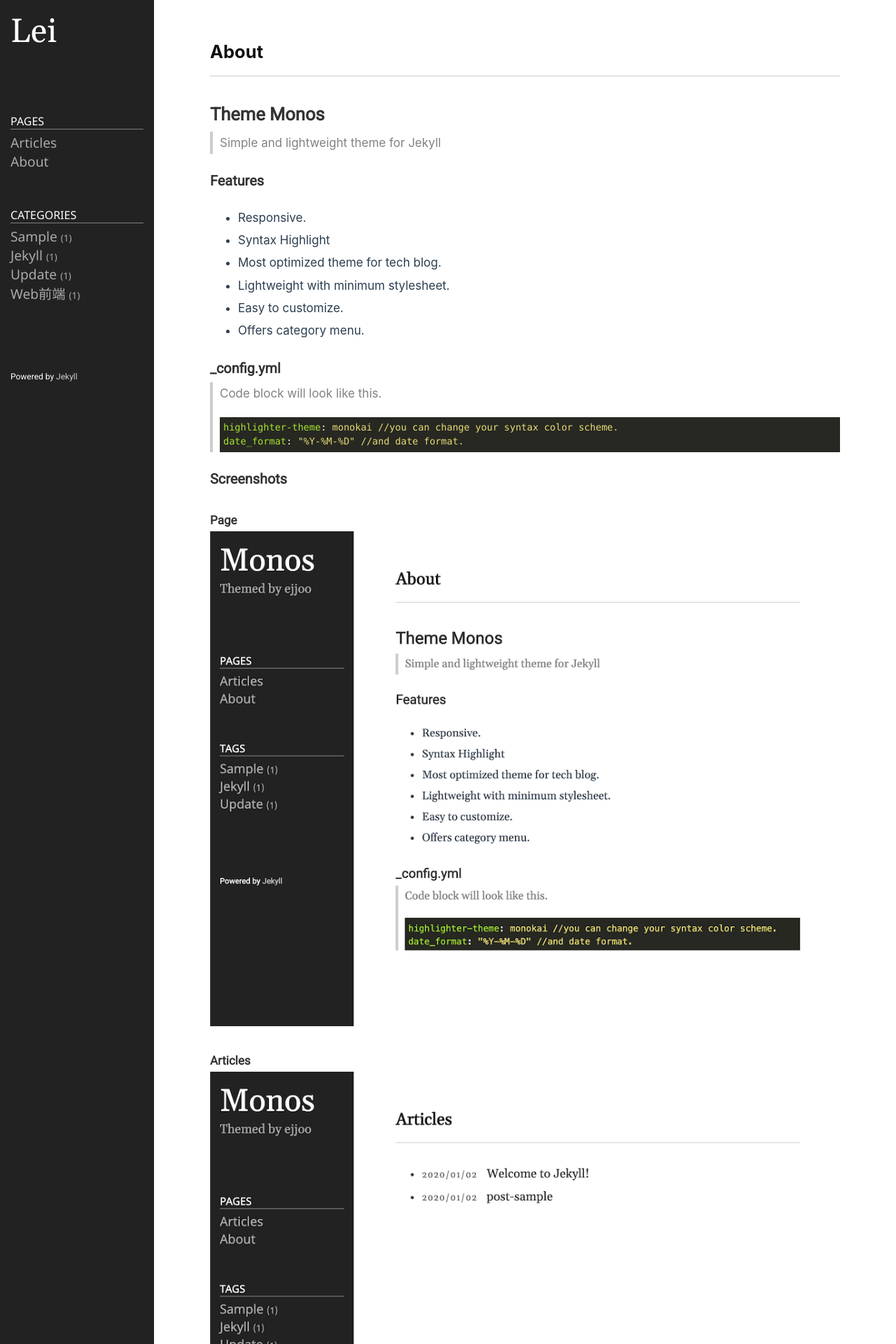
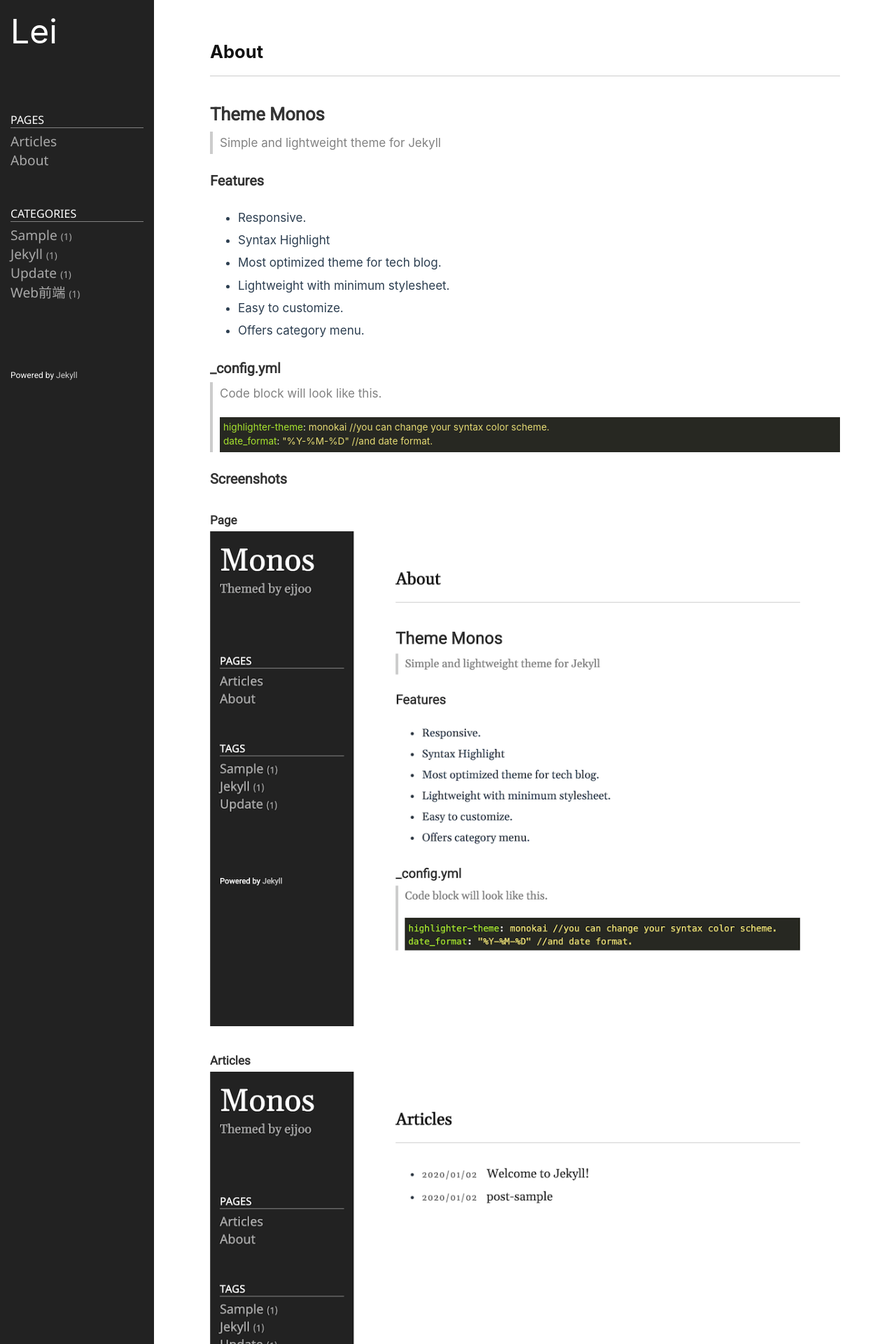
Before and after one commit to Honlay/Honlay.github.io, a Jekyll site: the page built from README.md, in a window 1280 px wide. Shown: the top 1920 px of the page at 70% size. Built offline with Jekyll 4.4.1, drawn with Linux system fonts in a browser that asks for light colours.

Commit message:
Update style.css

```diff
--- a/public/css/style.css
+++ b/public/css/style.css
@@ -73,7 +73,7 @@ pre {
 }
 
 code {
-	font-family: "Menlo", "Consolas", monospace;
+	font-family:"SF Pro Text", "Menlo", "Consolas", monospace;
 	font-size: 0.8em;
 	margin: 0px;
 }
@@ -113,7 +113,7 @@ code {
 
 .sidebar-brand > a {
 	font-size: 300%;
-	font-family: 'Gelasio';
+	font-family:"SF Pro Text", 'Gelasio';
 	color: #fff;
 }
 
```
